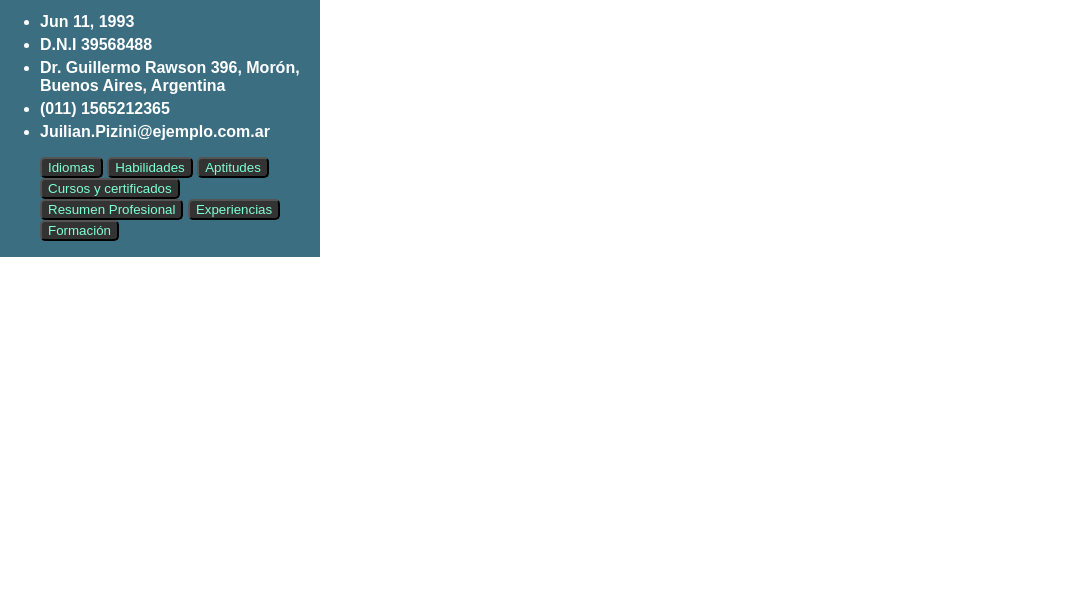
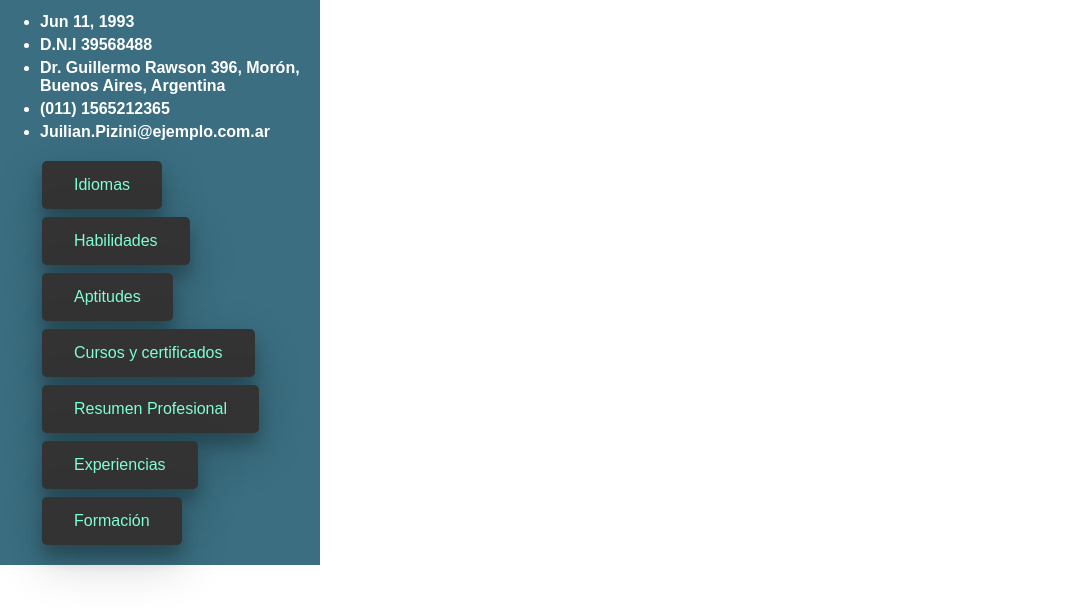
Before and after one commit to FacundoJGil/FacundoJGil.github.io, a plain HTML site: page Interactivo.html in a window 1280 px wide. Shown: the part 147-762 px from the top of the page, without its empty margins (0-1086 px from the left). Drawn offline with Linux system fonts and the light colour scheme.

Commit message:
update style

```diff
--- a/Interactivo.html
+++ b/Interactivo.html
@@ -30,13 +30,13 @@
     </ul>
     <ul id="info_personal_ul2">
 
-        <button onclick="idiomas()">Idiomas</button>
-        <button onclick="habilidades()">Habilidades</button>
-        <button onclick="aptitudes()">Aptitudes</button>
-        <button onclick="cursos()">Cursos y certificados</button>
-        <button onclick="resumen()">Resumen Profesional</button>
-        <button onclick="experiencia()">Experiencias</button>
-        <button onclick="formacion()">Formación</button>
+        <button onclick="idiomas()">Idiomas</button><br>
+        <button onclick="habilidades()">Habilidades</button><br>
+        <button onclick="aptitudes()">Aptitudes</button><br>
+        <button onclick="cursos()">Cursos y certificados</button><br>
+        <button onclick="resumen()">Resumen Profesional</button><br>
+        <button onclick="experiencia()">Experiencias</button><br>
+        <button onclick="formacion()">Formación</button><br>
     </ul>
     <ul id="info_personal_ul3">
     </ul>
--- a/Styles.css
+++ b/Styles.css
@@ -199,7 +199,15 @@ button{
     background-color: #333;
     color: aquamarine;
     border-radius: 5px;
-
+    cursor: pointer;
+    border: none;
+    padding: 15px 32px;
+    text-align: center;
+    text-decoration: none;
+    display: inline-block;
+    font-size: 16px;
+    margin: 4px 2px;
+    box-shadow: 0 12px 16px 0 rgba(0,0,0,0.24), 0 17px 50px 0 rgba(0,0,0,0.19);
     }
 
 
```
